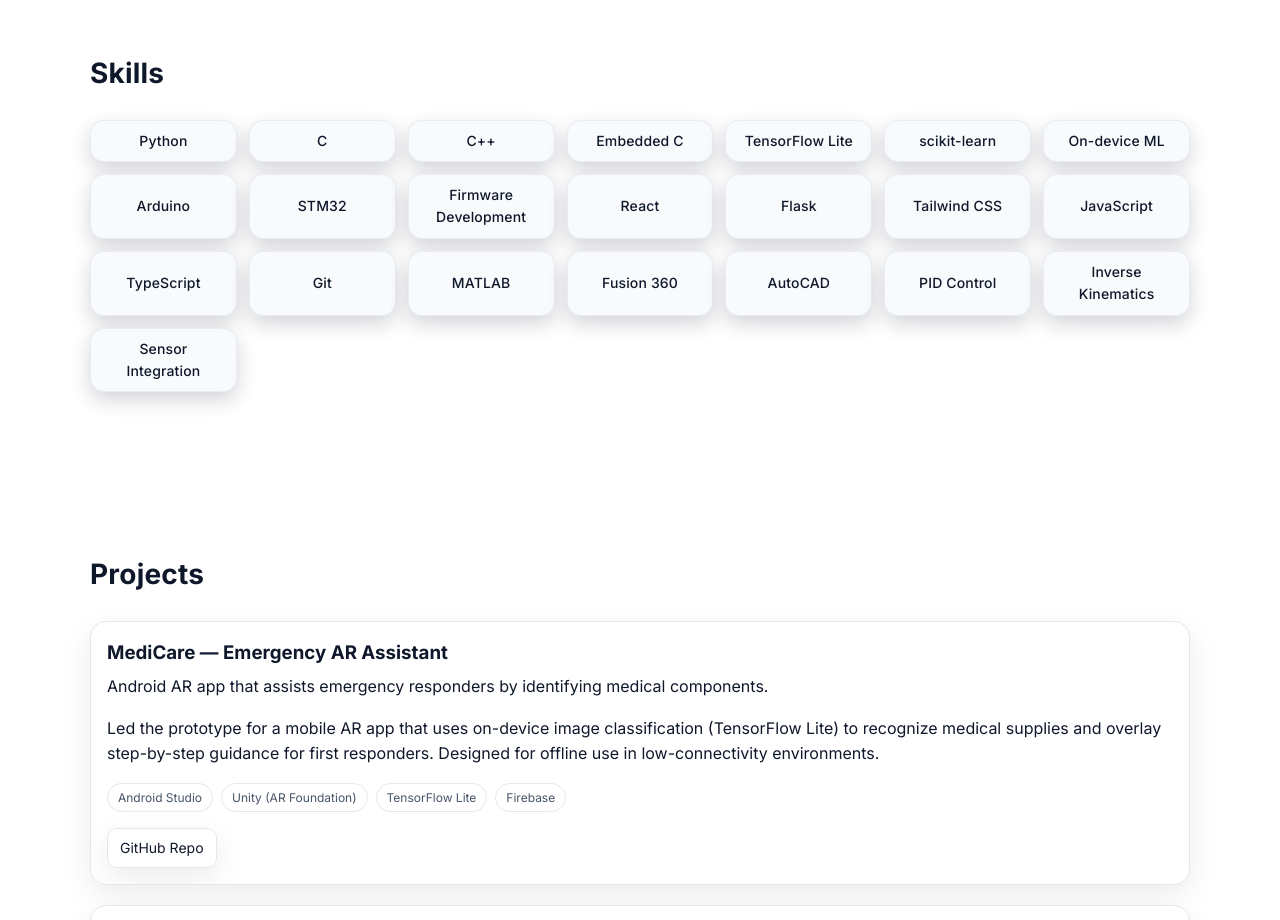
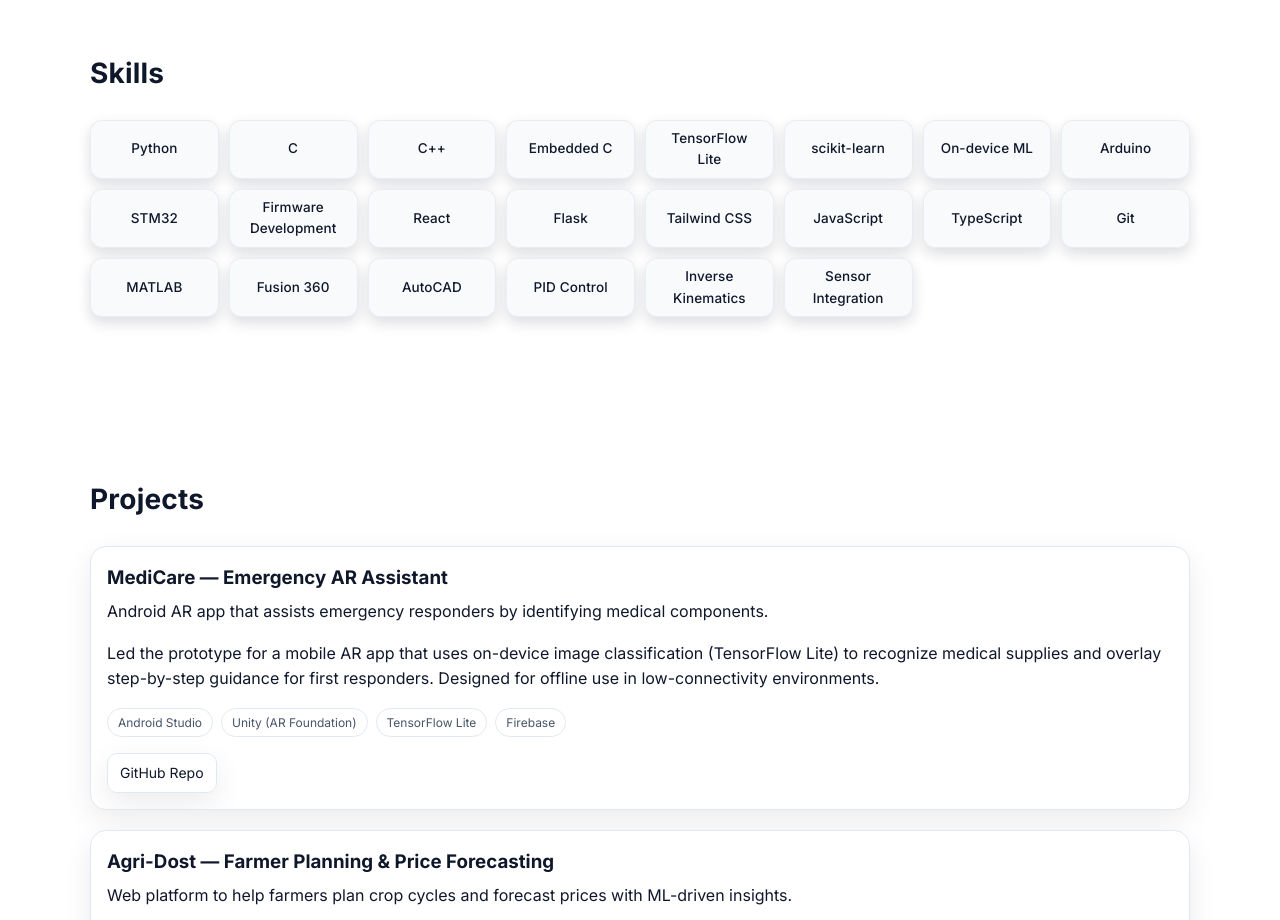
Before and after one commit to utkarshware/My_Portfolio_website, a website: page index.html in a window 1280 px wide. Shown: the part 1280-2200 px from the top of the page. Drawn offline with Linux system fonts and the light colour scheme.

Commit message:
Update styles.css

```diff
--- a/styles.css
+++ b/styles.css
@@ -551,38 +551,38 @@ a {
 /* Lists */
 .skill-list {
   display: grid;
-  grid-template-columns: repeat(auto-fit, minmax(140px, 1fr));
-  gap: 12px;
+  grid-template-columns: repeat(auto-fit, minmax(120px, 1fr));
+  gap: 10px;
   list-style: none;
   padding: 0;
-  margin: 20px 0 0;
+  margin: 18px 0 0;
 }
 .skill-item {
   position: relative;
   display: inline-flex;
   align-items: center;
   justify-content: center;
-  padding: 9px 14px;
-  border-radius: 14px;
-  border: 1px solid color-mix(in oklab, var(--border), transparent 25%);
-  background: color-mix(in oklab, var(--bg-elev), white 4%);
-  box-shadow: 0 8px 20px rgba(15, 23, 42, 0.18);
+  padding: 7px 12px;
+  border-radius: 12px;
+  border: 1px solid color-mix(in oklab, var(--border), transparent 35%);
+  background: color-mix(in oklab, var(--bg-elev), white 3%);
+  box-shadow: 0 6px 14px rgba(15, 23, 42, 0.14);
   color: var(--text);
   font-weight: 500;
-  font-size: 14px;
-  letter-spacing: 0.15px;
+  font-size: 13.5px;
+  letter-spacing: 0.1px;
   text-align: center;
-  transition: transform 0.22s cubic-bezier(0.22, 1, 0.36, 1),
-    box-shadow 0.22s ease, border-color 0.22s ease, background 0.22s ease;
-  backdrop-filter: blur(6px);
+  transition: transform 0.2s cubic-bezier(0.22, 1, 0.36, 1),
+    box-shadow 0.2s ease, border-color 0.2s ease, background 0.2s ease;
+  backdrop-filter: blur(4px);
   overflow: hidden;
 }
 .skill-item:hover,
 .skill-item:focus-visible {
-  transform: translateY(-2px);
-  border-color: color-mix(in oklab, var(--accent), transparent 60%);
-  background: color-mix(in oklab, var(--accent), transparent 90%);
-  box-shadow: 0 16px 32px rgba(37, 99, 235, 0.18);
+  transform: translateY(-1px);
+  border-color: color-mix(in oklab, var(--accent), transparent 70%);
+  background: color-mix(in oklab, var(--accent), transparent 93%);
+  box-shadow: 0 10px 22px rgba(37, 99, 235, 0.16);
 }
 .skill-item::after {
   content: "";
@@ -592,8 +592,8 @@ a {
   pointer-events: none;
   background: radial-gradient(
     circle at 30% 30%,
-    color-mix(in oklab, var(--accent), transparent 90%),
-    transparent 72%
+    color-mix(in oklab, var(--accent), transparent 94%),
+    transparent 74%
   );
   opacity: 0;
   transition: opacity 0.3s ease;
```
